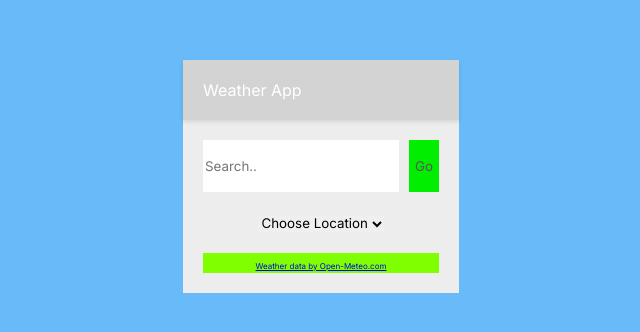
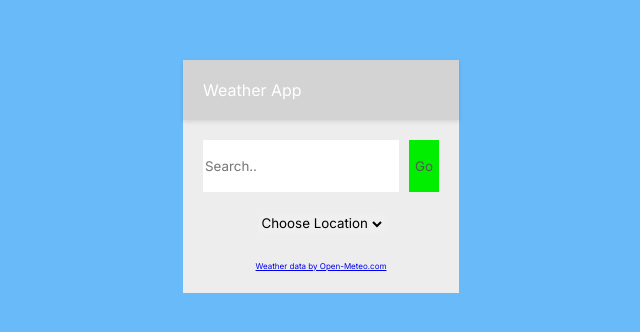
Before and after one commit to joshuaayoka/weather-app, a React (Vite) app: page / in a window 1280 px wide. Shown: the part 140-472 px from the top of the page, without its empty margins (319-959 px from the left). Built offline with nearby package versions, Linux system fonts and the light colour scheme.

Commit message:
remove test background for attribution

```diff
--- a/src/style.css
+++ b/src/style.css
@@ -64,6 +64,5 @@ main {
 }
 
 .attribution-container {
-    background-color: chartreuse;
     text-align: center;
 }
```
